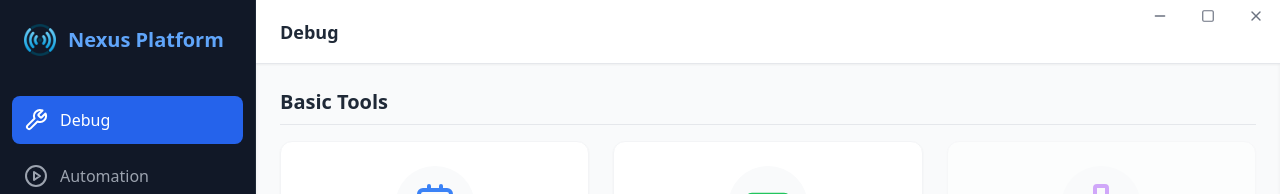
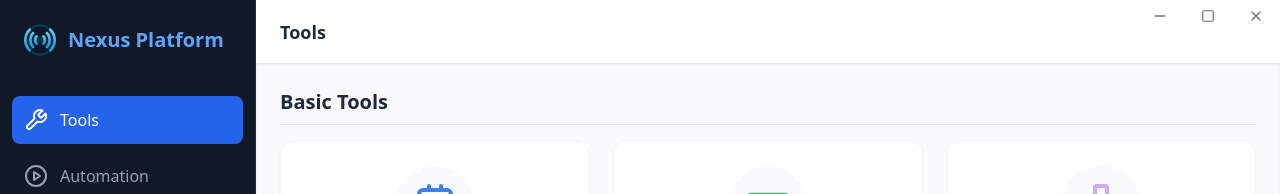
Before and after one commit to CelestialPaler/NexusPlatform, a React (Vite) app in the folder nexus-platform/frontend/: page / in a window 1280 px wide. Shown: the top 194 px of the page. Built offline with nearby package versions, Linux system fonts and the light colour scheme.

Commit message:
文档(平台): 迁移文档库位置至项目根目录

```diff
--- a/nexus-platform/frontend/src/translations.js
+++ b/nexus-platform/frontend/src/translations.js
@@ -1,7 +1,7 @@
 export const translations = {
     en: {
         dashboard: "Dashboard",
-        tools: "Debug",
+        tools: "Tools",
         automation: "Automation",
         script: "Script",
         nodeEditor: "Node Editor",
@@ -136,7 +136,7 @@ export const translations = {
     },
     zh: {
         dashboard: "仪表盘",
-        tools: "调试",
+        tools: "分析工具",
         automation: "自动化",
         script: "脚本",
         nodeEditor: "节点编辑器",
```
Also changed, not shown: 6 other files (tests, documents, lock files or other folders).
